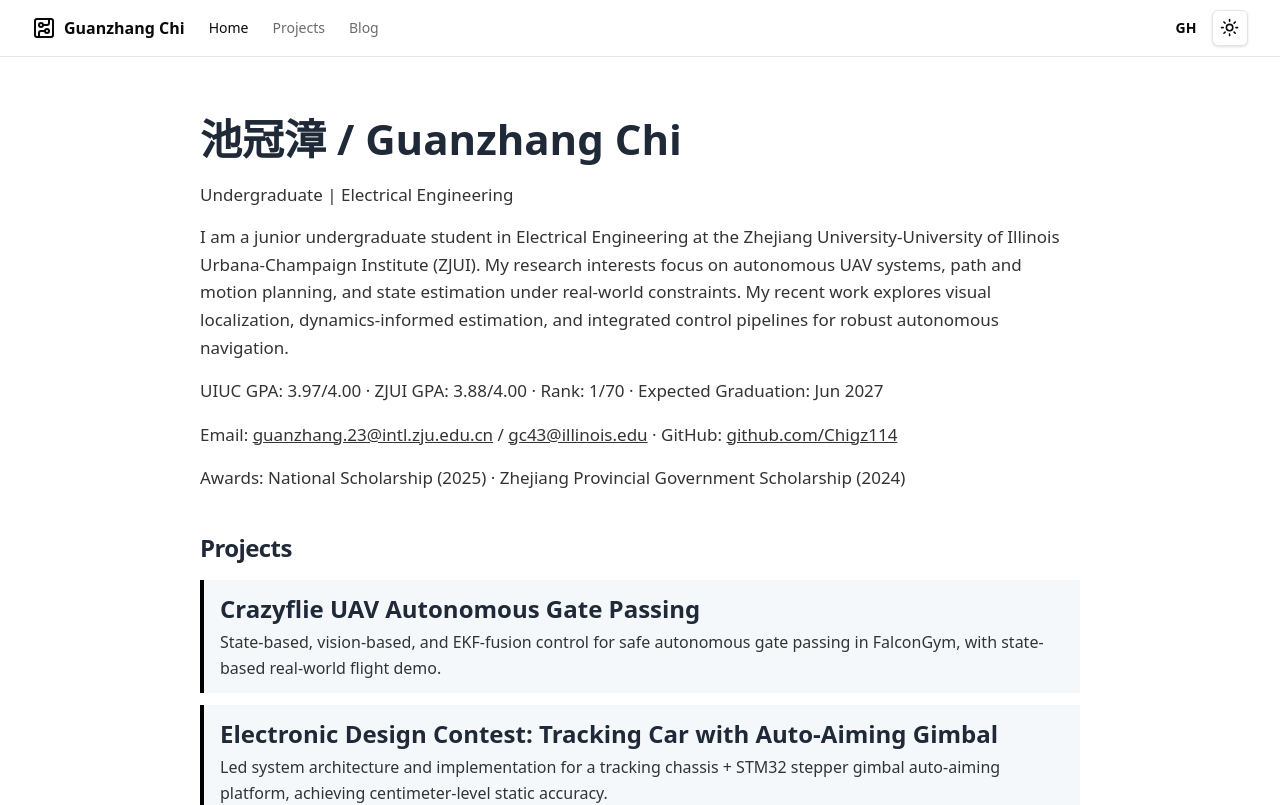
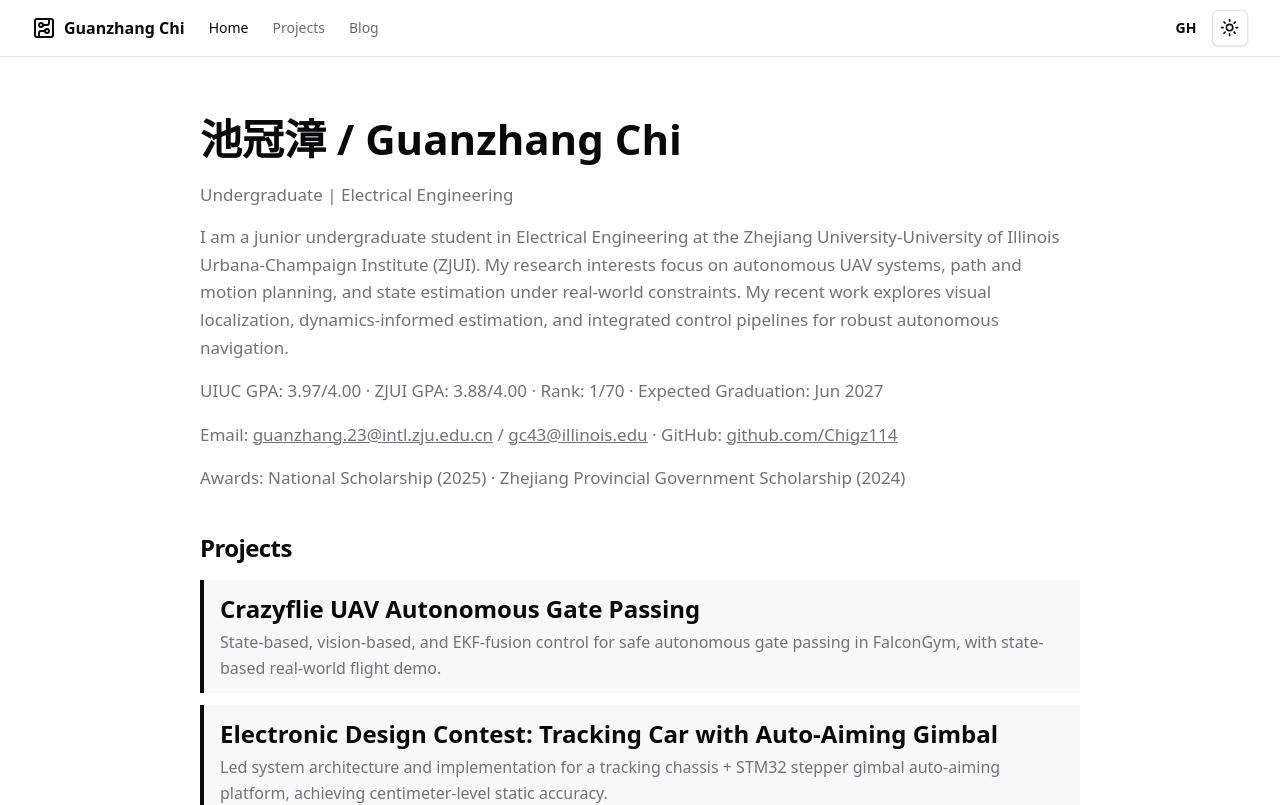
Before and after one commit to Chigz114/my-portfolio, a Next.js app: page / in a window 1280 px wide. Shown: the top 805 px of the page. Built offline with nearby package versions, Linux system fonts and the light colour scheme.

Commit message:
Fix home dark theme, remove system mode, and simplify no-cover project cards

```diff
--- a/src/app/layout.tsx
+++ b/src/app/layout.tsx
@@ -37,8 +37,8 @@ export default function RootLayout({
       >
         <ThemeProvider
           attribute="class"
-          defaultTheme="system"
-          enableSystem
+          defaultTheme="light"
+          enableSystem={false}
           disableTransitionOnChange
         >
           <div className="relative flex min-h-screen flex-col">
--- a/src/app/page.tsx
+++ b/src/app/page.tsx
@@ -5,47 +5,47 @@ export default function Home() {
   const projects = getSortedProjectsData();
 
   return (
-    <div className="w-full bg-white dark:bg-background">
+    <div className="w-full bg-background text-foreground">
       <section className="w-full px-4 md:px-8 py-10 md:py-14">
         <div className="mx-auto max-w-[880px] space-y-10">
           <div className="space-y-4 text-left">
-            <h1 className="text-4xl md:text-[42px] font-bold leading-tight text-[#1f2937] dark:text-foreground">
+            <h1 className="text-4xl md:text-[42px] font-bold leading-tight text-foreground">
               池冠漳 / Guanzhang Chi
             </h1>
-            <p className="text-base md:text-[17px] text-[#333] dark:text-slate-200">
+            <p className="text-base md:text-[17px] text-muted-foreground">
               Undergraduate | Electrical Engineering
             </p>
-            <p className="text-base md:text-[17px] leading-relaxed text-[#333] dark:text-slate-200">
+            <p className="text-base md:text-[17px] leading-relaxed text-muted-foreground">
               I am a junior undergraduate student in Electrical Engineering at the Zhejiang University-University of
               Illinois Urbana-Champaign Institute (ZJUI). My research interests focus on autonomous UAV systems,
               path and motion planning, and state estimation under real-world constraints. My recent work explores
               visual localization, dynamics-informed estimation, and integrated control pipelines for robust
               autonomous navigation.
             </p>
-            <p className="text-base md:text-[17px] leading-relaxed text-[#333] dark:text-slate-200">
+            <p className="text-base md:text-[17px] leading-relaxed text-muted-foreground">
               UIUC GPA: 3.97/4.00 · ZJUI GPA: 3.88/4.00 · Rank: 1/70 · Expected Graduation: Jun 2027
             </p>
-            <p className="text-base md:text-[17px] leading-relaxed text-[#333] dark:text-slate-200">
+            <p className="text-base md:text-[17px] leading-relaxed text-muted-foreground">
               Email: <a className="underline" href="mailto:guanzhang.23@intl.zju.edu.cn">guanzhang.23@intl.zju.edu.cn</a> / <a className="underline" href="mailto:gc43@illinois.edu">gc43@illinois.edu</a> · GitHub: <a className="underline" href="https://github.com/Chigz114" target="_blank" rel="noreferrer">github.com/Chigz114</a>
             </p>
-            <p className="text-base md:text-[17px] leading-relaxed text-[#333] dark:text-slate-200">
+            <p className="text-base md:text-[17px] leading-relaxed text-muted-foreground">
               Awards: National Scholarship (2025) · Zhejiang Provincial Government Scholarship (2024)
             </p>
           </div>
 
           <div className="space-y-4">
-            <h2 className="text-2xl font-bold tracking-tight text-[#1f2937] dark:text-foreground">Projects</h2>
+            <h2 className="text-2xl font-bold tracking-tight text-foreground">Projects</h2>
             <div className="space-y-3">
               {projects.map((project) => (
                 <Link
                   key={project.slug}
                   href={`/projects/${project.slug}`}
-                  className="block border-l-4 border-black pl-4 py-3 pr-2 bg-slate-100/70 dark:bg-slate-900/70 transition-colors hover:bg-slate-200/70 dark:hover:bg-slate-800/70"
+                  className="block border-l-4 border-foreground pl-4 py-3 pr-2 bg-muted/60 transition-colors hover:bg-muted"
                 >
-                  <h3 className="text-[22px] md:text-[24px] font-semibold leading-snug text-[#1f2937] dark:text-foreground">
+                  <h3 className="text-[22px] md:text-[24px] font-semibold leading-snug text-foreground">
                     {project.title}
                   </h3>
-                  <p className="mt-1 text-base leading-relaxed text-[#333] dark:text-slate-200">{project.description}</p>
+                  <p className="mt-1 text-base leading-relaxed text-muted-foreground">{project.description}</p>
                 </Link>
               ))}
             </div>
--- a/src/components/mode-toggle.tsx
+++ b/src/components/mode-toggle.tsx
@@ -31,9 +31,6 @@ export function ModeToggle() {
         <DropdownMenuItem onClick={() => setTheme("dark")}>
           Dark
         </DropdownMenuItem>
-        <DropdownMenuItem onClick={() => setTheme("system")}>
-          System
-        </DropdownMenuItem>
       </DropdownMenuContent>
     </DropdownMenu>
   )
--- a/src/components/project-card.tsx
+++ b/src/components/project-card.tsx
@@ -29,7 +29,7 @@ export function ProjectCard({
   githubUrl,
   demoUrl,
   detailsUrl,
-  imageSrc = "/images/projects/project-placeholder.svg",
+  imageSrc,
 }: ProjectCardProps) {
   return (
     <div className="relative h-full">
@@ -41,6 +41,7 @@ export function ProjectCard({
         />
       )}
       <Card className="flex flex-col overflow-hidden h-full border-2 hover:border-primary/50 transition-colors">
+        {imageSrc ? (
           <div className="relative aspect-video w-full overflow-hidden bg-muted">
             <Image
               src={imageSrc}
@@ -49,6 +50,9 @@ export function ProjectCard({
               className="object-cover transition-transform hover:scale-105"
             />
           </div>
+        ) : (
+          <div className="aspect-video w-full bg-zinc-200 dark:bg-zinc-800" />
+        )}
         <CardHeader>
           <CardTitle className="text-xl">{title}</CardTitle>
           <CardDescription className="line-clamp-3 min-h-[4.5rem]">
```
Lines whose indentation alone changed are shown as unchanged.
